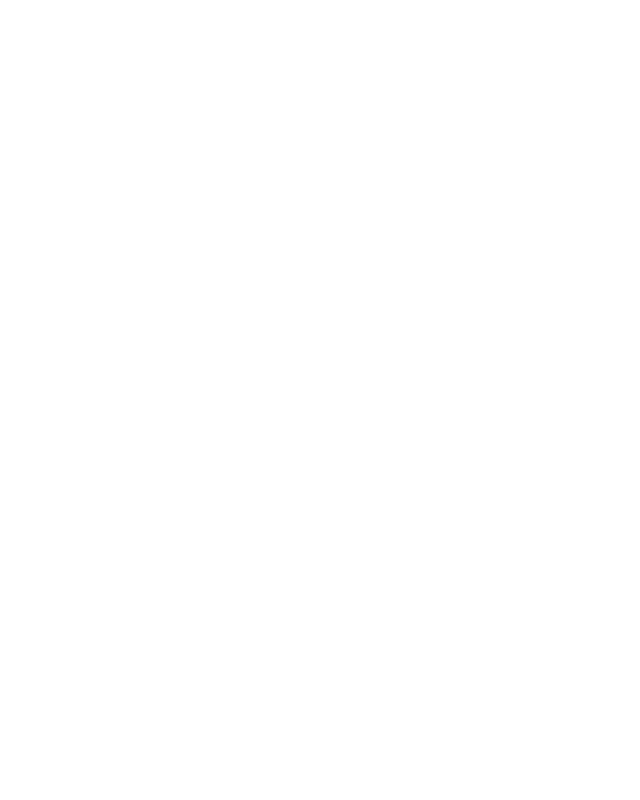
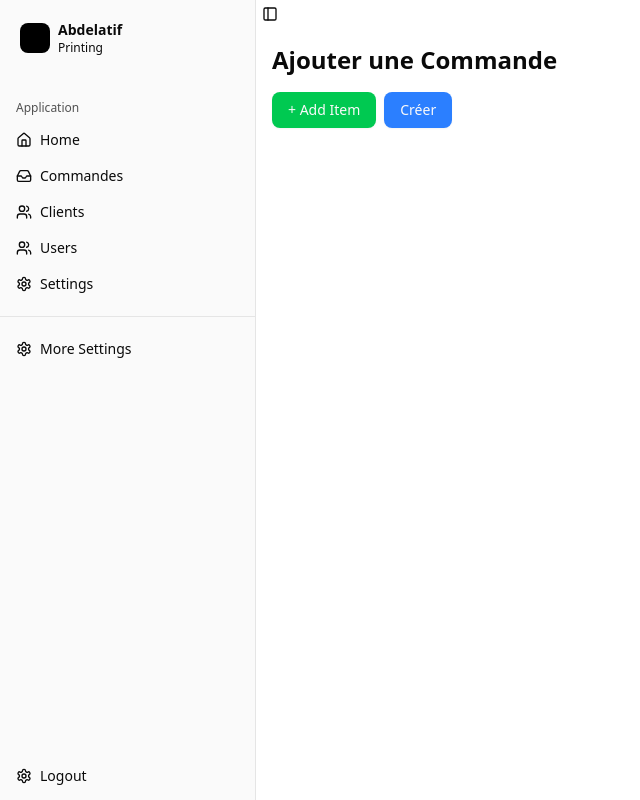
Before and after one commit to abdelatifaitouche/print_frontend, a React (Vite) app: page /Commandes/creer in a window 1280 px wide. Before the commit this address had no page. Shown: the whole page, without its empty margins (0-640 px from the left). Built offline with nearby package versions, Linux system fonts and the light colour scheme.

Commit message:
deploy to vercel v0.1

```diff
--- a/src/App.jsx
+++ b/src/App.jsx
@@ -3,6 +3,7 @@
 import Layout from './Layout'
 import Home from './Pages/Home'
 import Commandes from './Pages/Commandes'
+import CreateOrderPage from './Pages/CreateOrderPage'
 function App() {
 
   return (
@@ -10,6 +11,7 @@
       <Route path='/' element={<Layout/>}>
         <Route path='/' element={<Home/>}/>
         <Route path='/Commandes' element={<Commandes/>}/>
+        <Route path='/Commandes/creer' element={<CreateOrderPage/>}/>
       </Route>
     </Routes>
   )
--- a/src/Components/CustomChart.jsx
+++ b/src/Components/CustomChart.jsx
@@ -2,7 +2,7 @@
 
 import { Bar, BarChart, CartesianGrid, XAxis } from "recharts";
 
-import { ChartContainer } from "@/components/ui/chart";
+import { ChartContainer } from "@/Components/ui/chart";
 
 const chartData = [
   { month: "January", desktop: 186, mobile: 80 },
--- a/src/Components/CustomTable.jsx
+++ b/src/Components/CustomTable.jsx
@@ -7,7 +7,7 @@
   TableHead,
   TableHeader,
   TableRow,
-} from "@/components/ui/table";
+} from "@/Components/ui/table";
 import { Button } from "./ui/button";
 
 function CustomTable() {
--- /dev/null
+++ b/src/Pages/CreateOrderPage.jsx
@@ -0,0 +1,106 @@
+import { Button } from "@/Components/ui/button";
+import { Input } from "@/Components/ui/input";
+import axios from "axios";
+import React, { useState } from "react";
+
+function CreateOrderPage() {
+  const [orderData, setOrderData] = useState({user : 1 , company : 1});
+  const [orderItemList, setOrderItemList] = useState([]);
+
+  // Handle order name change
+
+
+  // Add a new blank order item
+  const addOrderItem = () => {
+    setOrderItemList([...orderItemList, { item_name: "", file: "" }]);
+  };
+
+  // Update a specific order item
+  const updateOrderItem = (index, field, value) => {
+    const updatedItems = [...orderItemList];
+    updatedItems[index][field] = value;
+    setOrderItemList(updatedItems);
+  };
+
+  // Remove an order item by index
+  const removeOrderItem = (index) => {
+    const updatedItems = orderItemList.filter((_, i) => i !== index);
+    setOrderItemList(updatedItems);
+  };
+
+
+  const createOrderApi = ()=>{
+    axios.post("" , )
+  }
+
+  // Handle form submission
+  const handleSubmit = (e) => {
+    e.preventDefault();
+    console.log({ ...orderData, items: orderItemList });
+    // Send data to backend here
+  };
+
+  return (
+    <div className="p-4">
+      <h1 className="text-2xl font-bold mb-4">Ajouter une Commande</h1>
+      <form onSubmit={handleSubmit} className="space-y-4">
+
+
+        {/* Order Items */}
+        {orderItemList.map((orderItem, index) => (
+          <OrderItemForm
+            key={index}
+            index={index}
+            orderItem={orderItem}
+            updateOrderItem={updateOrderItem}
+            removeOrderItem={removeOrderItem}
+          />
+        ))}
+
+        {/* Add Order Item Button */}
+        <div className="flex gap-2">
+          <Button type="button" onClick={addOrderItem} className="bg-green-500">
+            + Add Item
+          </Button>
+
+          {/* Submit Button */}
+          <Button type="submit" className="bg-blue-500">
+            Créer
+          </Button>
+        </div>
+      </form>
+    </div>
+  );
+}
+
+export default CreateOrderPage;
+
+// Order Item Component
+function OrderItemForm({ index, orderItem, updateOrderItem, removeOrderItem }) {
+  return (
+    <div className="flex gap-2 items-center">
+      {/* Item Name Input */}
+      <Input
+        placeholder="Item Name"
+        value={orderItem.item_name}
+        onChange={(e) => updateOrderItem(index, "item_name", e.target.value)}
+      />
+
+      {/* File Input */}
+      <Input
+        placeholder="File"
+        value={orderItem.file}
+        onChange={(e) => updateOrderItem(index, "file", e.target.value)}
+      />
+
+      {/* Remove Button */}
+      <Button
+        type="button"
+        onClick={() => removeOrderItem(index)}
+        className="bg-red-500"
+      >
+        🗑️
+      </Button>
+    </div>
+  );
+}
```
